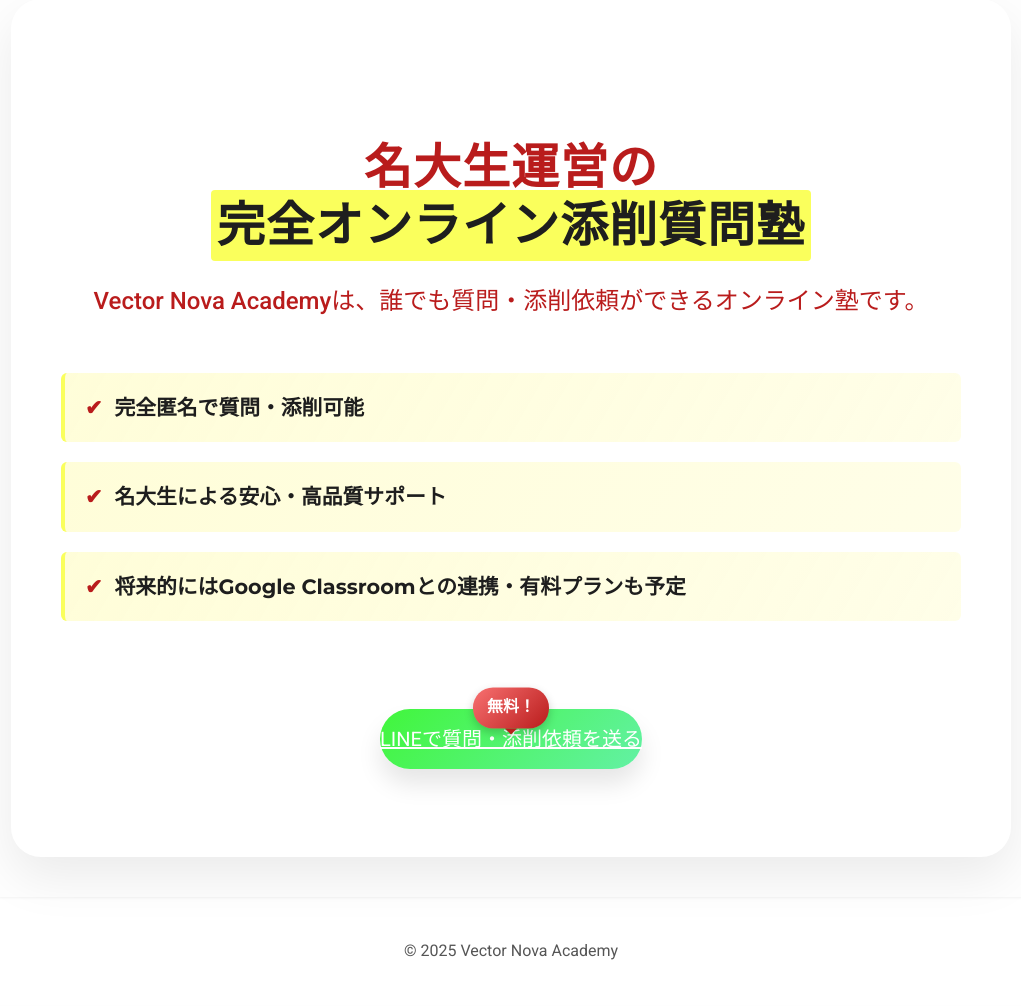
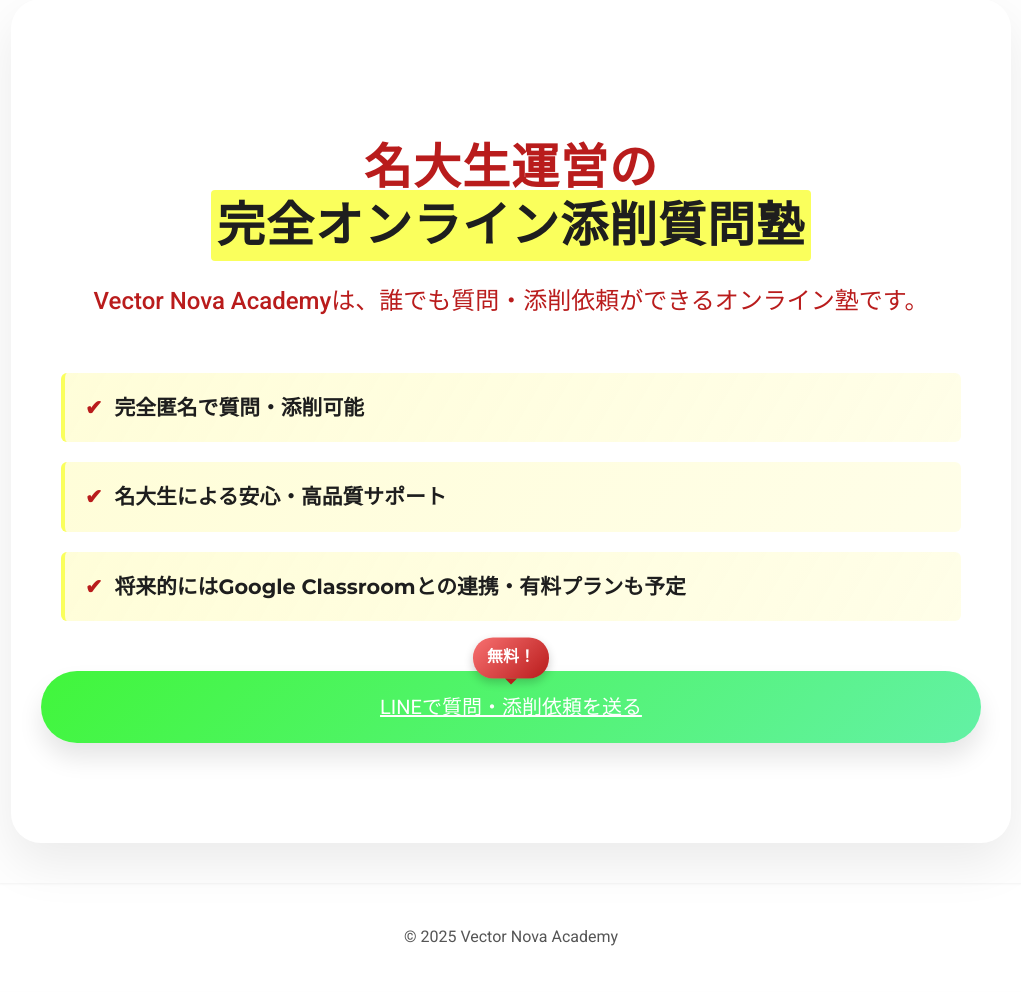
Before and after one commit to morisanyutakun-png/vectornova, a Flask app: page / in a window 1280 px wide. Shown: the part 2078-3084 px from the top of the page, without its empty margins (129-1150 px from the left). After the commit the page ends 3024 px from the top, so only its background shows below. Run offline with Flask 3, Linux system fonts and the light colour scheme.

Commit message:
添削html追加

```diff
--- a/static/style.css
+++ b/static/style.css
@@ -233,7 +233,10 @@ nav a:hover::after {
 /* ==================== CTAボタン & 無料バッジ ==================== */
 .cta-wrapper {
     position: relative;
-    display: inline-block;
+    display: flex;                 /* ← 中央揃え用に変更 */
+    flex-direction: column;        /* バッジをボタンの上に配置 */
+    justify-content: center;       /* 横方向中央揃え */
+    align-items: center;           /* 縦方向中央揃え */
     margin-top: 50px;
     text-align: center;
 }
@@ -267,8 +270,8 @@ nav a:hover::after {
 }
 
 @keyframes float-badge {
-    0%,100%{transform:translateX(-50%) translateY(0);}
-    50%{transform:translateX(-50%) translateY(-6px);}
+    0%,100% { transform: translateX(-50%) translateY(0); }
+    50% { transform: translateX(-50%) translateY(-6px); }
 }
 
 .plan-card .cta-button,
@@ -288,6 +291,7 @@ nav a:hover::after {
     transform: translateY(-4px) scale(1.03);
     box-shadow: 0 18px 35px rgba(0,0,0,0.15);
 }
+
 
 /* ==================== 料金プランカード ==================== */
 .plan-card {
--- a/templates/pricing.html
+++ b/templates/pricing.html
@@ -28,6 +28,11 @@
 
     <!-- ===================== メイン ===================== -->
     <main>
+        <!-- ドカンと目立つ画像 -->
+        <section class="hero-image">
+            <img src="{{ url_for('static', filename='images/image3.PNG') }}" alt="メイン画像">
+        </section>
+
         <!-- Heroセクション -->
         <section class="hero-pricing">
             <div class="hero-content">
```
